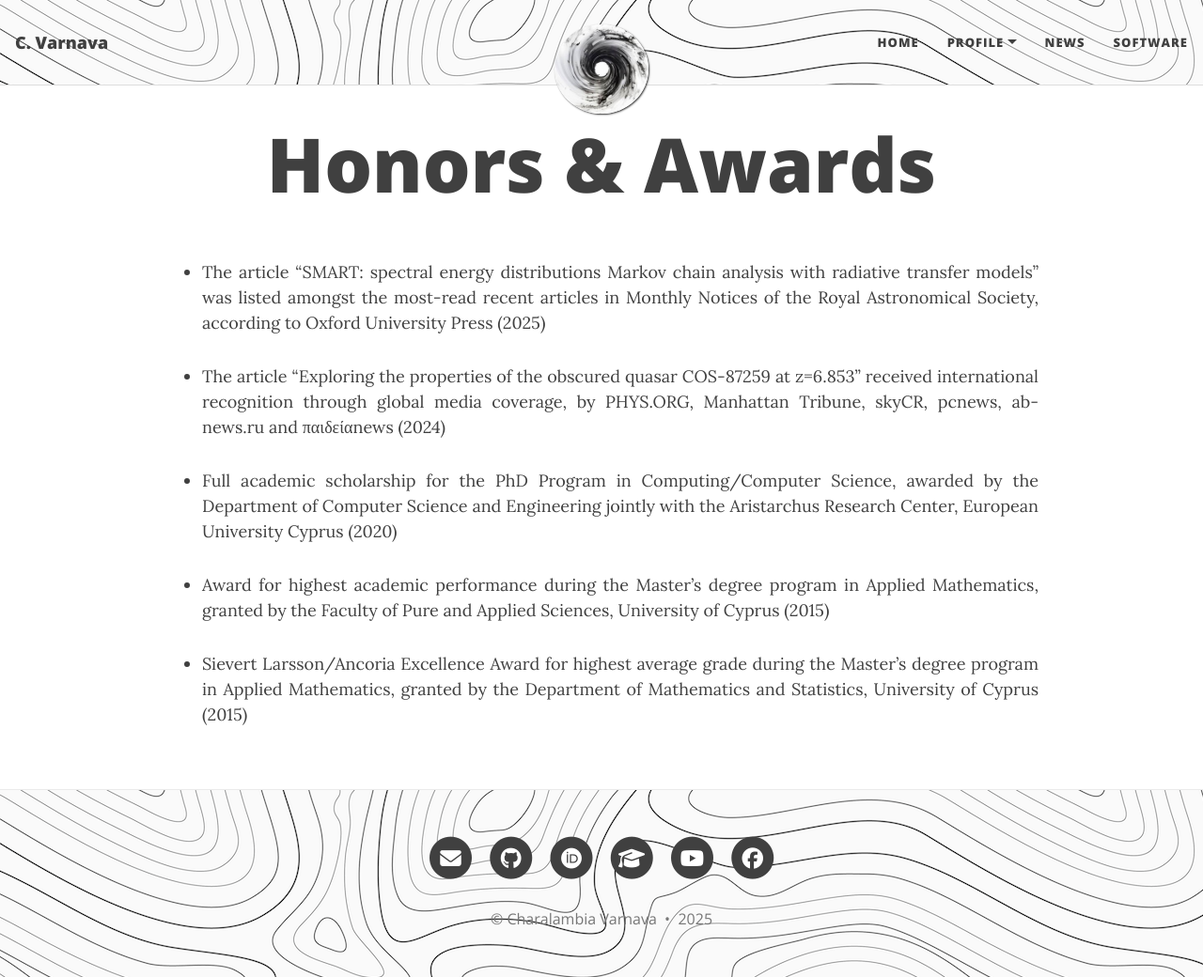
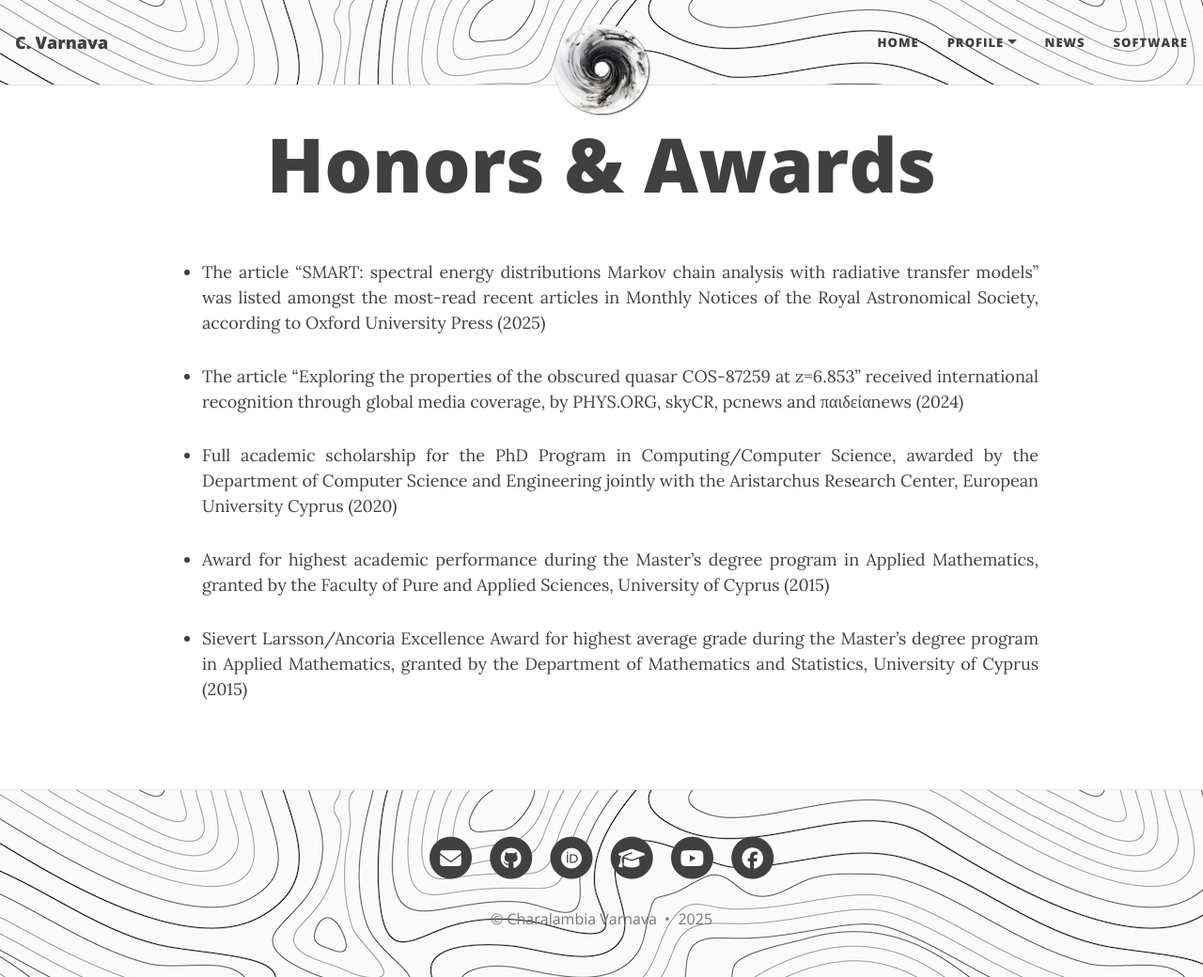
Before and after one commit to ch-var/ch-var.github.io, a Jekyll site: the page built from honors_awards.html, in a window 1280 px wide and 1040 px high. Shown: the whole window at 94% size. Built offline with Jekyll 4.4.1, drawn with Linux system fonts in a browser that asks for light colours.

Commit message:
Update honors_awards.html

```diff
--- a/honors_awards.html
+++ b/honors_awards.html
@@ -24,7 +24,7 @@
 <ul>
 <li class="responsive-margin">The article “SMART: spectral energy distributions Markov chain analysis with radiative transfer models” was listed amongst the most-read recent articles in Monthly Notices of the Royal Astronomical Society, according to Oxford University Press (2025)</li>
 <p></p>
-<li class="responsive-margin">The article “Exploring the properties of the obscured quasar COS-87259 at z=6.853” received international recognition through global media coverage, by PHYS.ORG, Manhattan Tribune, skyCR, pcnews, ab-news.ru and παιδείαnews (2024)</li>
+<li class="responsive-margin">The article “Exploring the properties of the obscured quasar COS-87259 at z=6.853” received international recognition through global media coverage, by PHYS.ORG, skyCR, pcnews and παιδείαnews (2024)</li>
 <p></p>
 <li class="responsive-margin">Full academic scholarship for the PhD Program in Computing/Computer Science, awarded by the Department of Computer Science and Engineering jointly with the Aristarchus Research Center, European University Cyprus (2020)</li>
 <p></p>
```
